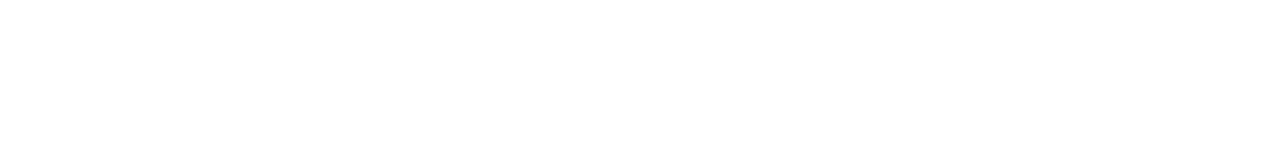
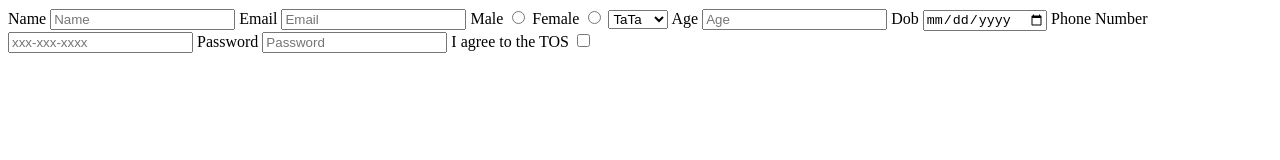
Before and after one commit to acciojob/signup-form-car-VikramAccio, a website: page main.html in a window 1280 px wide. Drawn offline with Linux system fonts and the light colour scheme.

Commit message:
created a submission

```diff
--- a/main.html
+++ b/main.html
@@ -7,6 +7,32 @@
 </head>
 
 <body>
+	<form>
+		<label for="name">Name</label>
+		<input placeholder="Name" id="name" type="text" required />
+		<label for="email">Email</label>
+		<input placeholder="Email" id="email" type="Email" required />
+		<label for="gender_m">Male</label>
+		<input id="gender_m" type="radio" name="gender" required />
+		<label for="gender_f">Female</label>
+		<input id="gender_f" type="radio" name="gender" required />
+		<select placeholder="--Please choose an option--" type="select" id="cars" required >
+			<option>TaTa</option>
+			<option>Maruti</option>
+			<option>jagur</option>
+		</select>
+
+		<label for="age">Age</label>
+		<input placeholder="Age" id="age" type="Number" required />
+		<label for="dob">Dob</label>
+		<input id="dob" type="date" required />
+		<label for="tel">Phone Number</label>
+		<input placeholder="xxx-xxx-xxxx" id="tel" type="tel" />
+		<label for="password">Password</label>
+		<input placeholder="Password" id="password" type="password" required />
+		<label for="tos">I agree to the TOS</label>
+		<input id="tos" type="checkbox" required />
+	</form>
 	<!-- the entire body must be written by student -->
     <script type="text/javascript" src="./script.js">
 </script>
```
